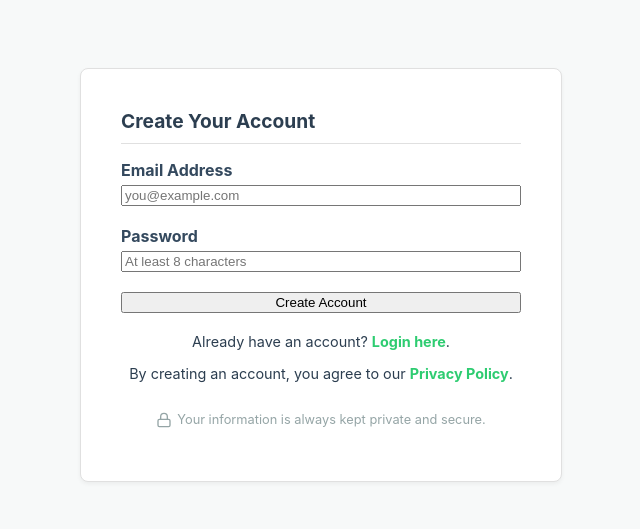
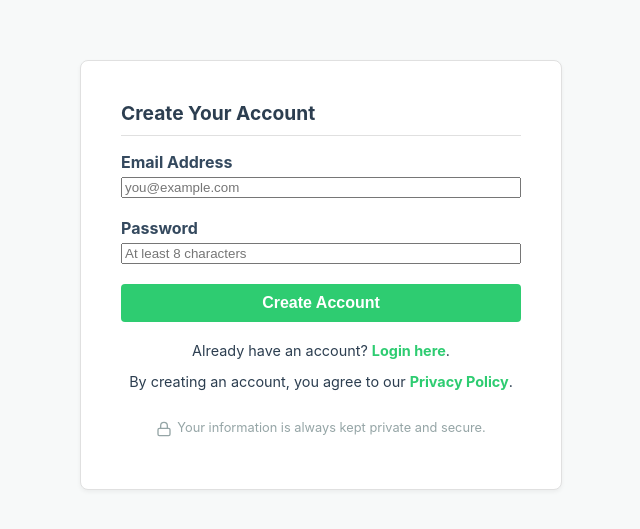
Before and after one commit to Donchitos/Budgetzz, a React (Vite) app in the folder budget-app/: page /register in a window 1280 px wide. Shown: the part 135-664 px from the top of the page, without its empty margins (319-959 px from the left). Built offline with nearby package versions, Linux system fonts and the light colour scheme; no server answers.

Commit message:
feat: Add button component with destructive variant and styles; update input and transaction list components to use new button styles

```diff
--- a/budget-app/src/components/Button.tsx
+++ b/budget-app/src/components/Button.tsx
@@ -2,11 +2,13 @@ import React from 'react';
 
 interface ButtonProps extends React.ButtonHTMLAttributes<HTMLButtonElement> {
   children: React.ReactNode;
+  variant?: 'destructive';
 }
 
-const Button: React.FC<ButtonProps> = ({ children, ...props }) => {
+const Button: React.FC<ButtonProps> = ({ children, className, variant, ...props }) => {
+  const buttonClass = `button ${variant ? `button-${variant}` : ''} ${className || ''}`;
   return (
-    <button {...props}>
+    <button className={buttonClass} {...props}>
       {children}
     </button>
   );
--- /dev/null
+++ b/budget-app/src/components/Common.css
@@ -0,0 +1,70 @@
+/* --- Buttons --- */
+.button {
+  display: inline-block;
+  padding: 10px 20px;
+  border: none;
+  border-radius: 4px;
+  background-color: var(--primary-green);
+  color: white;
+  font-size: 1em;
+  font-weight: bold;
+  text-align: center;
+  text-decoration: none;
+  cursor: pointer;
+  transition: background-color 0.2s, box-shadow 0.2s;
+}
+
+.button:hover {
+  background-color: #27ae60; /* Darker green */
+  box-shadow: 0 2px 5px rgba(0,0,0,0.1);
+}
+
+.button.destructive {
+  background-color: var(--primary-red);
+}
+
+.button.destructive:hover {
+  background-color: #c0392b; /* Darker red */
+}
+
+/* --- Forms --- */
+.form-group {
+  display: flex;
+  flex-direction: column;
+  margin-bottom: 15px;
+}
+
+.form-group label {
+  margin-bottom: 5px;
+  font-weight: bold;
+  color: var(--neutral-gray-dark);
+}
+
+.form-group input,
+.form-group select {
+  padding: 10px;
+  border: 1px solid var(--border-color);
+  border-radius: 4px;
+  font-size: 1em;
+}
+
+/* --- Page Layouts --- */
+.page-container {
+  padding: 20px;
+  max-width: 1200px;
+  margin: 0 auto;
+}
+
+.page-header {
+  display: flex;
+  justify-content: space-between;
+  align-items: center;
+  margin-bottom: 20px;
+  padding-bottom: 20px;
+  border-bottom: 1px solid var(--border-color);
+}
+
+.page-header h1 {
+  font-size: 1.8em;
+  margin: 0;
+}
--- a/budget-app/src/components/Input.tsx
+++ b/budget-app/src/components/Input.tsx
@@ -2,9 +2,9 @@ import React from 'react';
 
 interface InputProps extends React.InputHTMLAttributes<HTMLInputElement> {}
 
-const Input: React.FC<InputProps> = (props) => {
+const Input: React.FC<InputProps> = ({ className, ...props }) => {
   return (
-    <input {...props} />
+    <input className={`input ${className || ''}`} {...props} />
   );
 };
 
--- a/budget-app/src/components/TransactionList.tsx
+++ b/budget-app/src/components/TransactionList.tsx
@@ -48,11 +48,8 @@ const TransactionList: React.FC<TransactionListProps> = ({
                   </span>
                   <Button
                     onClick={() => onDelete(transaction.id)}
-                    style={{
-                      backgroundColor: "var(--primary-red)",
-                      fontSize: "0.8em",
-                      padding: "6px 12px",
-                    }}
+                    variant="destructive"
+                    style={{ fontSize: "0.8em", padding: "6px 12px" }}
                   >
                     Delete
                   </Button>
--- a/budget-app/src/features/budget/BudgetManager.tsx
+++ b/budget-app/src/features/budget/BudgetManager.tsx
@@ -116,6 +116,7 @@ function BudgetManager({ budgets, selectedPeriod }: BudgetManagerProps) {
                   </div>
                   <Button
                     onClick={() => handleDeleteBudget(budget.id, budget.category)}
+                    variant="destructive"
                     className="delete-button"
                   >
                     Delete
--- a/budget-app/src/index.css
+++ b/budget-app/src/index.css
@@ -1,4 +1,5 @@
 @import './variables.css';
+@import './components/Common.css';
 /* src/index.css */
 
 body {
```
